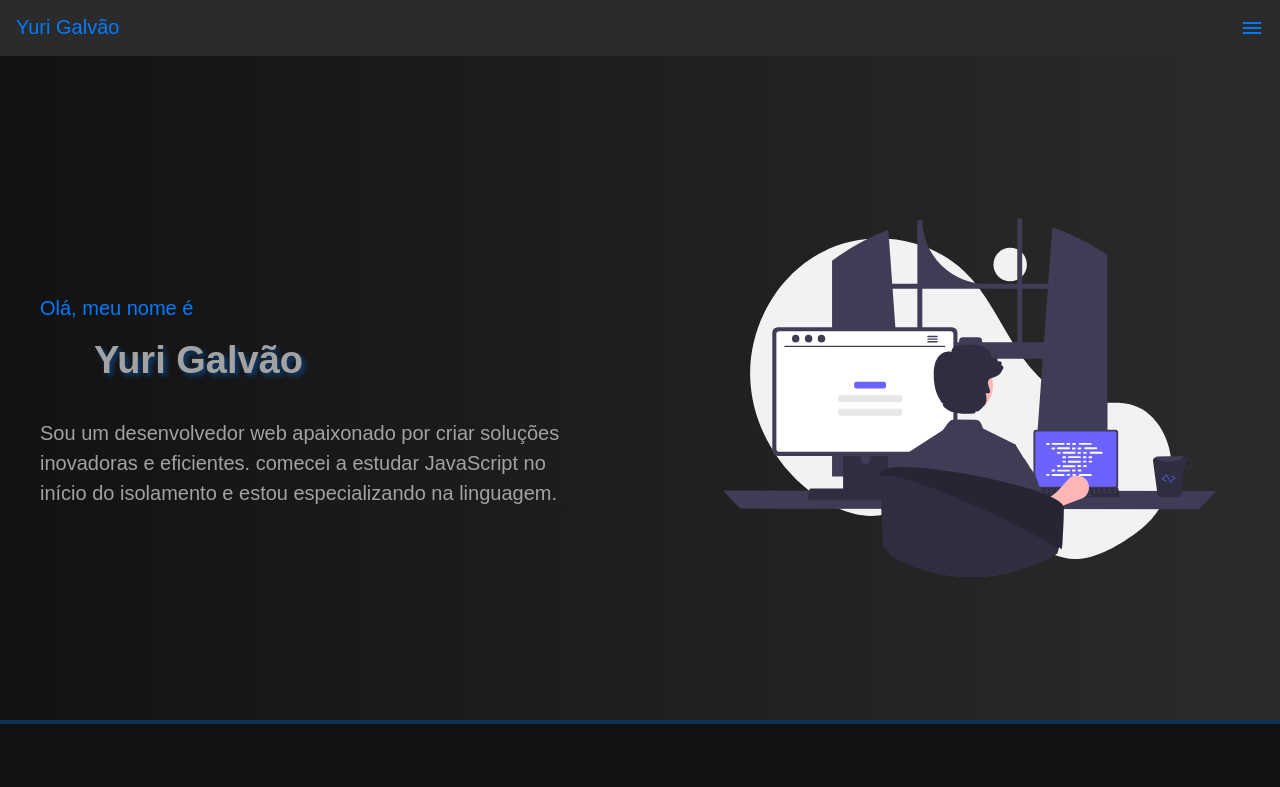
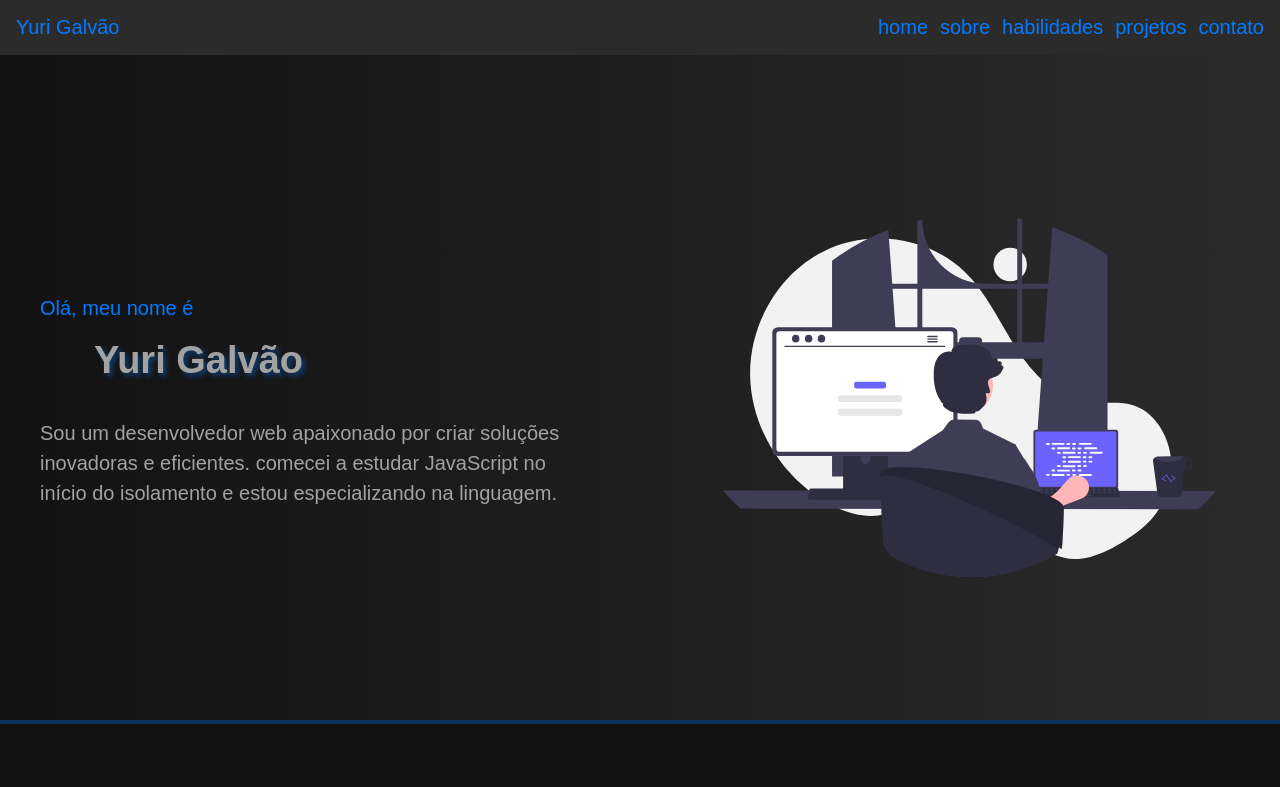
Before and after one commit to gvao/gvao.github.io, a website: page index.html in a window 1280 px wide. Shown: the top 787 px of the page. Drawn offline with nearby package versions, Linux system fonts and the light colour scheme; no server answers.

Commit message:
styled nav bar to width greater then 768px

```diff
--- a/src/styles/components/header.css
+++ b/src/styles/components/header.css
@@ -8,8 +8,10 @@
 .header__container {
     display: flex;
     justify-content: space-between;
+    align-items: center;
     padding: 16px;
 }
+
 
 /* ----------------- nav ----------------- */
 
@@ -48,6 +50,34 @@
     display: flex;
 }
 
+/* --------------------------- medias queries --------------------------- */
+
+@media  ( min-width: 768px ) {
+
+    /* .header {
+        background: red;
+    } */
+
+    .nav .nav__hamburger {
+        display: none;
+        position: relative;
+    }
+
+    .nav .nav__list {
+        display: flex;
+        position: static;
+        transform: translate(0);
+        flex-direction: row;
+
+        background-color: inherit;
+        box-shadow: none;
+        padding: 0;
+    }
+}
+
+
+/* ---------------------- animations ---------------------- */
+
 @keyframes showNav {
     0% {
         opacity: 0;
```
